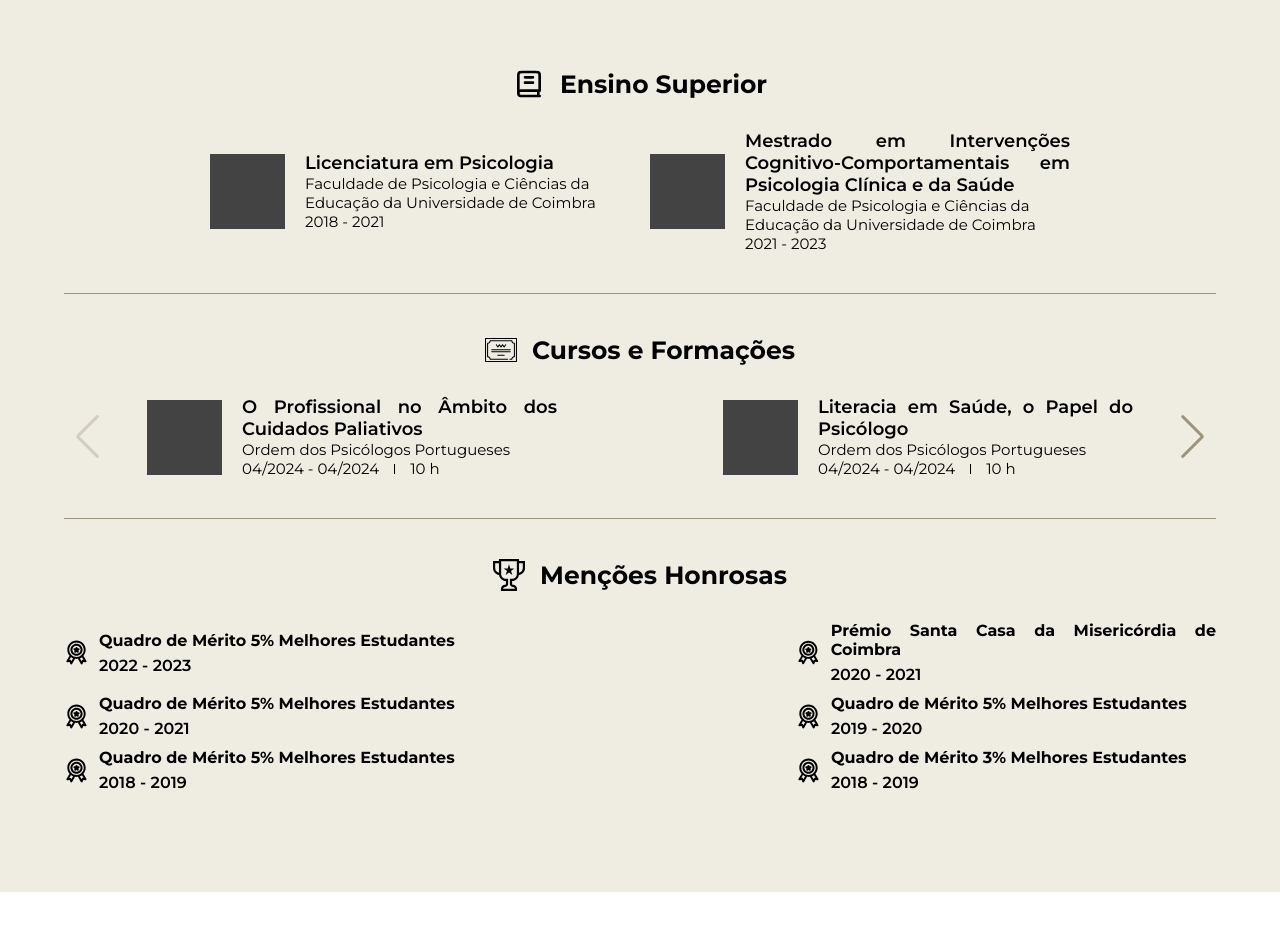
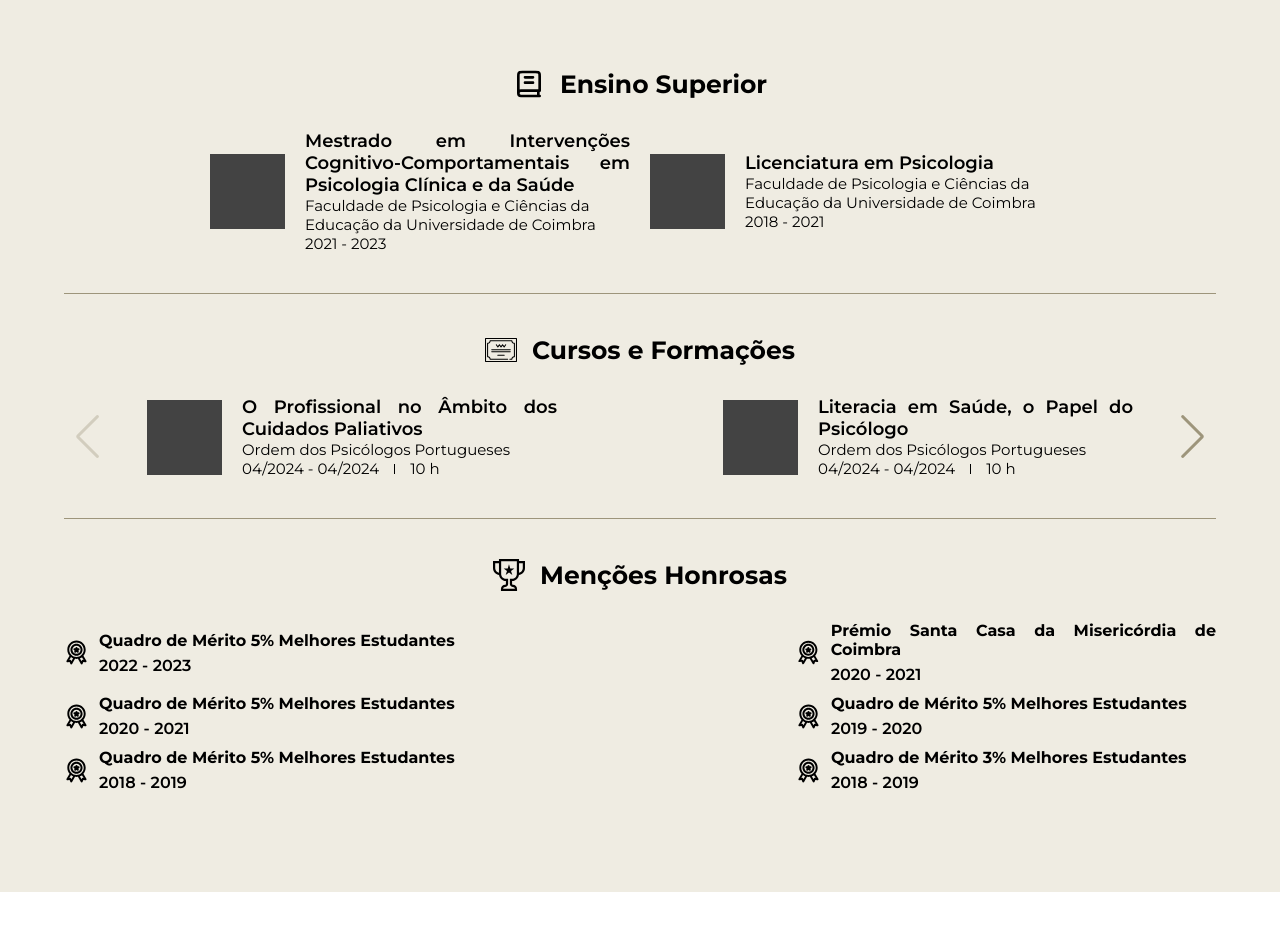
Before and after one commit to lucasoriental/drarutematos, a React (Vite) app: page / in a window 1280 px wide. Shown: the part 4785-5712 px from the top of the page. Built offline with nearby package versions, Linux system fonts and the light colour scheme.

Commit message:
organizando a formação superior

```diff
--- a/src/components/sections/formacaoAcademica.jsx
+++ b/src/components/sections/formacaoAcademica.jsx
@@ -35,19 +35,19 @@ export default function FormacaoAcademia() {
     {
       id: 0,
       imagem: tempImg,
+      curso:
+      "Mestrado em Intervenções Cognitivo-Comportamentais em Psicologia Clínica e da Saúde",
+      instituicao:
+      "Faculdade de Psicologia e Ciências da Educação da Universidade de Coimbra",
+      periodo: "2021 - 2023",
+    },
+    {
+      id: 1,
+      imagem: tempImg,
       curso: "Licenciatura em Psicologia",
       instituicao:
         "Faculdade de Psicologia e Ciências da Educação da Universidade de Coimbra",
       periodo: "2018 - 2021",
-    },
-    {
-      id: 1,
-      imagem: tempImg,
-      curso:
-        "Mestrado em Intervenções Cognitivo-Comportamentais em Psicologia Clínica e da Saúde",
-      instituicao:
-        "Faculdade de Psicologia e Ciências da Educação da Universidade de Coimbra",
-      periodo: "2021 - 2023",
     },
   ];
 
```
